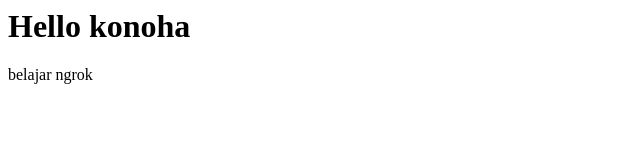
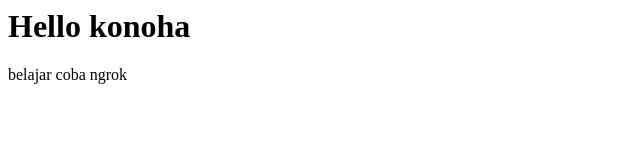
Before and after one commit to Gilangggg9/nginx-repo, a plain HTML site: page index.html in a window 1280 px wide. Shown: the full height of the page, 0-640 px from the left. Drawn offline with Linux system fonts and the light colour scheme.

Commit message:
Update index.html

```diff
--- a/index.html
+++ b/index.html
@@ -1,2 +1,2 @@
 <h1>Hello konoha</h1>
-<p>belajar ngrok</p>
+<p>belajar coba ngrok</p>
```
